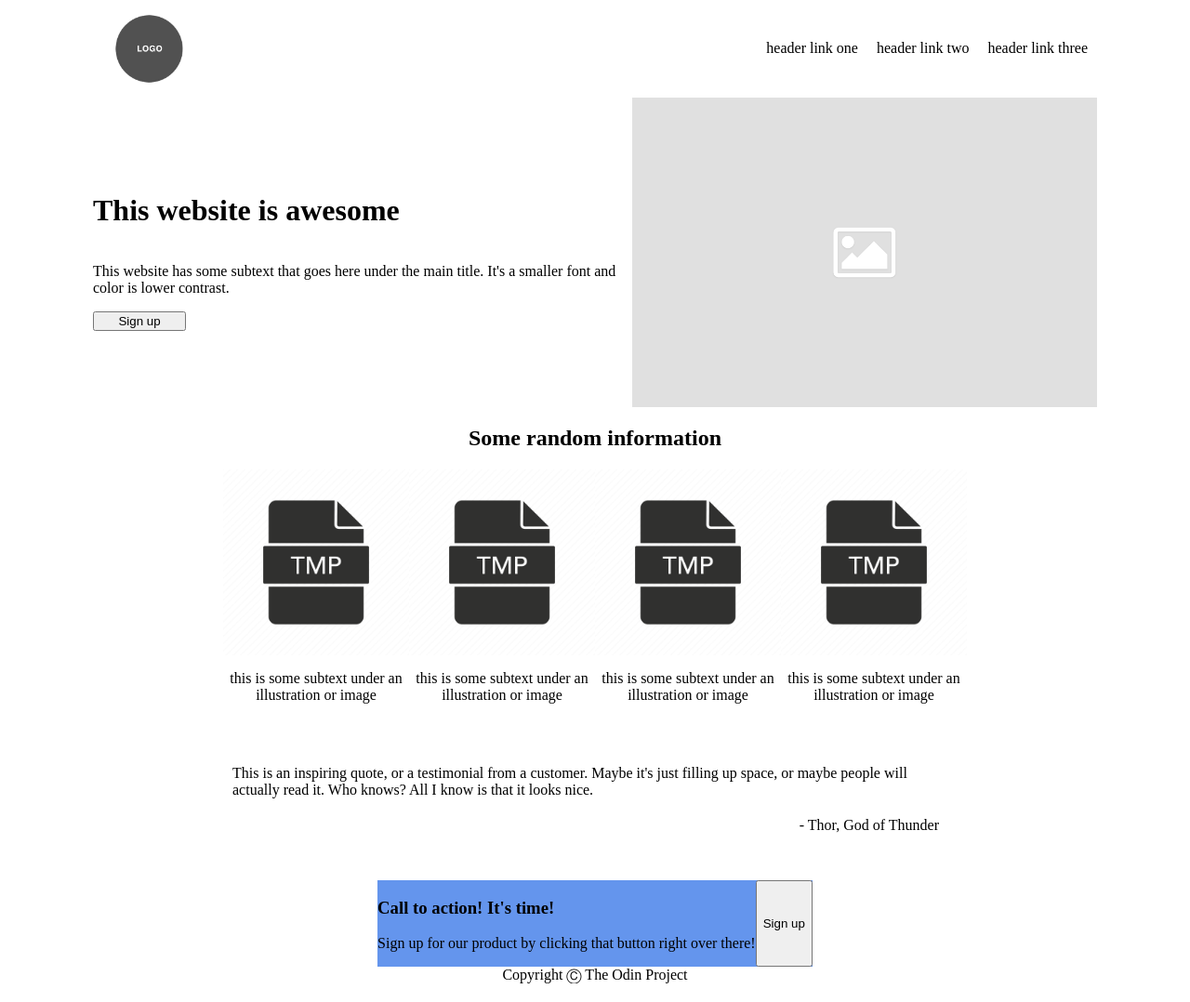
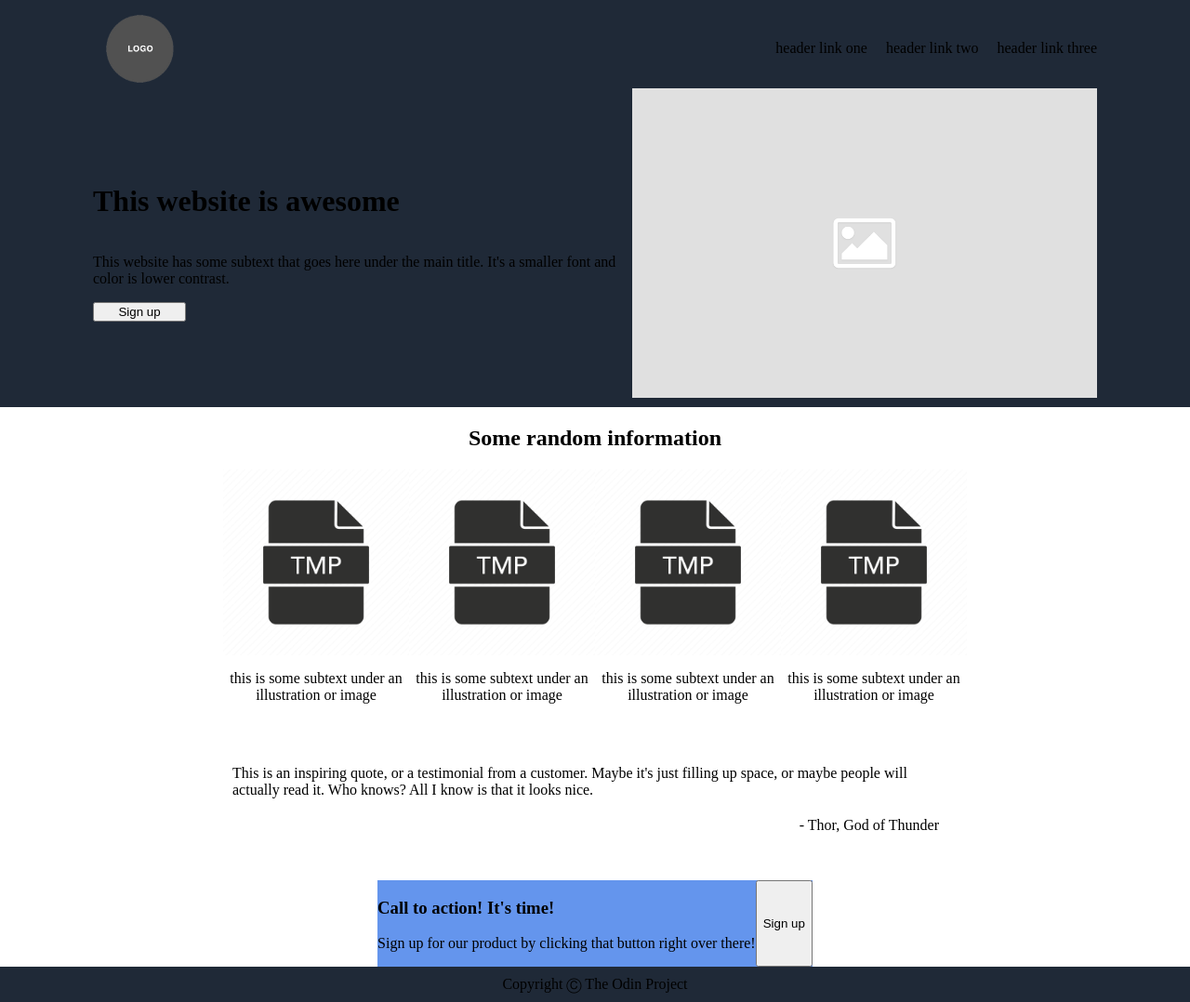
Before and after one commit to Luis-Bolanos/odin-landing-page, a plain HTML site: page index.html in a window 1280 px wide. Shown: the whole page at 93% size. Drawn offline with Linux system fonts and the light colour scheme.

Commit message:
Added section-1 to header in index

```diff
--- a/index.html
+++ b/index.html
@@ -9,6 +9,7 @@
 
     <body>
         <div class="header">
+            <div class="header-bar">
                 <img src="images/temp-logo.png">
                 <ul class="nav">
                     <li><a href="google.com">header link one</a></li>
@@ -16,7 +17,6 @@
                     <li><a href="google.com">header link three</a></li>
                 </ul>
             </div>
-        <div class="container">
             <div class="section-1">
                 <div class="intro">
                     <h1>This website is awesome</h1>
@@ -25,6 +25,8 @@
                 </div>
                 <img src="images/placeholder-image.png">
             </div>
+        </div>
+        <div class="container">
             <div class="section-2">
                 <h2>Some random information</h2>
                 <div class="info">
--- a/style.css
+++ b/style.css
@@ -3,9 +3,8 @@ body {
     flex: 1;
     flex-direction: column;
     min-height: 100vh;
-    margin: 0 100px 0 100px;
+    margin:0px;
     justify-content: space-between;
-
 }
 
 a {
@@ -16,11 +15,18 @@ a {
 .header {
     display: flex;
     justify-content: space-between;
-    padding: 10px;
+    flex-direction: column;
+    background-color: #1f2937;
+    padding: 10px 100px 10px 100px;
 }
 
 .header img {
     width: 100px;
+}
+
+.header-bar {
+    display: flex;
+    justify-content: space-between;
 }
 
 ul, .nav {
@@ -35,8 +41,9 @@ ul, .nav {
 .container {
     display:flex;
     flex-direction: column;
-    justify-content: space-between;
+    justify-content: space-around;
     flex: 1;
+    padding: 0 100px 0 100px;
 }
 
 .section-1{
@@ -117,4 +124,6 @@ ul, .nav {
     flex-direction: column;
     justify-content: center;
     align-items: center;
+    padding: 10px 100px 10px 100px;
+    background-color: #1f2937;
 }
```
Lines whose indentation alone changed are shown as unchanged.
